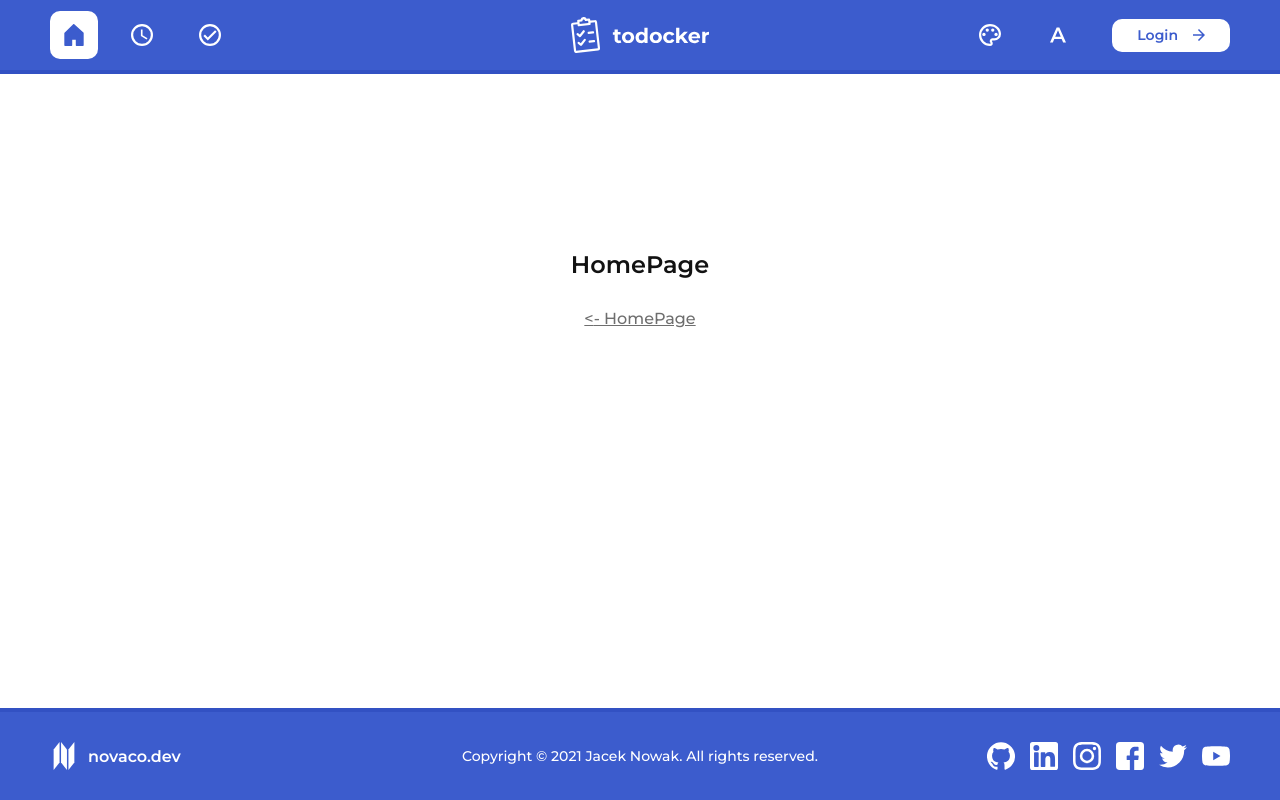
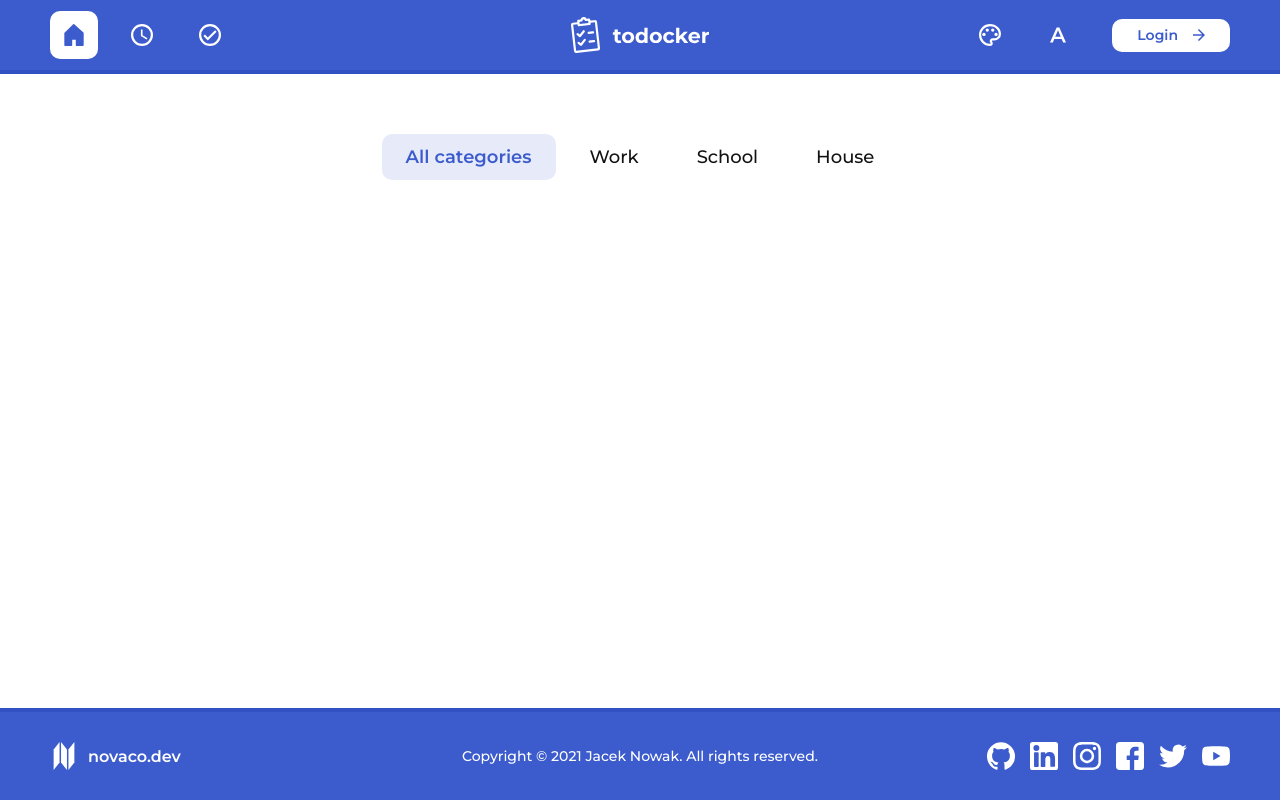
Before and after one commit to novacooo/react-todo-app, a React (Create React App) app: page / in a window 1280 px wide. Built offline with nearby package versions, Linux system fonts and the light colour scheme.

Commit message:
Added CategoryButton component

```diff
--- /dev/null
+++ b/src/components/atoms/CategoryButton/CategoryButton.tsx
@@ -0,0 +1,34 @@
+import { BORDER_RADIUS, BP_MOBILE_MAX, TRANSITION_TIME } from 'app_constants';
+import styled from 'styled-components';
+import { fontSettings } from 'theme/fontSettings';
+
+interface ICategoriesButtonProps {
+  active?: boolean;
+}
+
+const CategoriesButton = styled.button<ICategoriesButtonProps>`
+  padding: 12px 24px;
+  background-color: ${({ theme, active }) => (active ? theme.MAIN_TRANSPARENT : theme.BG_PRIMARY)};
+  border: none;
+  border-radius: ${BORDER_RADIUS};
+  font-size: ${fontSettings.sizesDesktop.l};
+  font-weight: ${({ active }) =>
+    active ? fontSettings.weights.semiBold : fontSettings.weights.medium};
+  color: ${({ theme, active }) => (active ? theme.MAIN : theme.TEXT_PRIMARY)};
+  transition: background-color ${TRANSITION_TIME};
+
+  &:hover {
+    cursor: pointer;
+  }
+
+  &:hover,
+  &:focus {
+    background-color: ${({ theme, active }) => (active ? theme.MAIN_TRANSPARENT : theme.BG_HOVER)};
+  }
+
+  @media (max-width: ${BP_MOBILE_MAX}) {
+    font-size: ${fontSettings.sizesMobile.l};
+  }
+`;
+
+export default CategoriesButton;
--- a/src/components/molecules/ModeButton/ModeButton.tsx
+++ b/src/components/molecules/ModeButton/ModeButton.tsx
@@ -15,6 +15,7 @@ import { actionCreators, StateType } from 'state';
 import { bindActionCreators } from 'redux';
 import { appThemes, ThemeModeType } from 'theme';
 import { useThemeDetector } from 'hooks';
+import { toggleTransitionClass } from 'helpers';
 
 const Container = styled.button`
   display: flex;
@@ -91,7 +92,7 @@ const ModeButton = (): JSX.Element => {
         break;
     }
 
-    // toggleTransitionClass();
+    toggleTransitionClass();
   };
 
   const renderIcon = (themeMode: ThemeModeType) => {
--- a/src/components/molecules/ThemeButton/ThemeButton.tsx
+++ b/src/components/molecules/ThemeButton/ThemeButton.tsx
@@ -15,6 +15,7 @@ import { actionCreators, StateType } from 'state';
 import { useDispatch, useSelector } from 'react-redux';
 import { bindActionCreators } from 'redux';
 import ColorButton from 'components/atoms/ColorButton/ColorButton';
+import { toggleTransitionClass } from 'helpers';
 
 const PaletteHoverContainer = styled.div`
   visibility: hidden;
@@ -76,7 +77,7 @@ const ThemeButton = (): JSX.Element => {
     localStorage.setItem(LS_KEY_THEME_COLOR, color);
     switchTheme(appThemes[mode][color]);
 
-    // toggleTransitionClass();
+    toggleTransitionClass();
   };
 
   return (
--- a/src/templates/MainTemplate.tsx
+++ b/src/templates/MainTemplate.tsx
@@ -15,6 +15,7 @@ import {
   THEME_MODE_DARK,
   THEME_MODE_LIGHT,
 } from 'app_constants';
+import { toggleTransitionClass } from 'helpers';
 
 interface IProps extends RouteComponentProps {
   children: JSX.Element;
@@ -41,7 +42,7 @@ const MainTemplate = ({ children }: IProps) => {
       switchTheme(appThemes[mode][color]);
     }
 
-    // toggleTransitionClass();
+    toggleTransitionClass();
   };
 
   useEffect(() => {
--- a/src/theme/GlobalStyle.tsx
+++ b/src/theme/GlobalStyle.tsx
@@ -6,8 +6,9 @@ const GlobalStyle = createGlobalStyle`
   html.${THEME_TRANSITION_CLASS} *,
   html.${THEME_TRANSITION_CLASS} *:before,
   html.${THEME_TRANSITION_CLASS} *:after {
-    transition: all ${THEME_TRANSITION_TIME}ms !important;
-    transition-delay: 0 !important;
+    /* transition: all ${THEME_TRANSITION_TIME}ms !important;
+    transition-delay: 0 !important; */
+    transition: none !important;
   }
 
   *, *::before, *::after {
--- a/src/views/HomePage.tsx
+++ b/src/views/HomePage.tsx
@@ -1,36 +1,33 @@
+import CategoriesButton from 'components/atoms/CategoryButton/CategoryButton';
 import React from 'react';
-import { NavLink } from 'react-router-dom';
-import { routes } from 'routes';
 import styled from 'styled-components';
 import PageTemplate from 'templates/PageTemplate';
-import { fontSettings } from 'theme/fontSettings';
 
 const Container = styled.div`
-  padding-top: 250px;
   display: flex;
   flex-direction: column;
   align-items: center;
+  padding: 134px 0;
+  width: 100%;
 `;
 
-const StyledHeader = styled.h1`
-  color: ${({ theme }) => theme.TEXT_PRIMARY};
-  font-size: ${fontSettings.sizesDesktop.xl};
-  font-weight: ${fontSettings.weights.semiBold};
-`;
-
-const StyledNavLink = styled(NavLink)`
-  margin-top: 30px;
-  color: ${({ theme }) => theme.TEXT_SECONDARY};
-  font-size: ${fontSettings.sizesDesktop.m};
-  font-weight: ${fontSettings.weights.medium};
+const CategoriesContainer = styled.div`
+  display: flex;
+  justify-content: center;
+  flex-wrap: wrap;
+  gap: 10px;
 `;
 
 const HomePage = (): JSX.Element => {
   return (
     <PageTemplate>
       <Container>
-        <StyledHeader>HomePage</StyledHeader>
-        <StyledNavLink to={routes.home}>{'<'}- HomePage</StyledNavLink>
+        <CategoriesContainer>
+          <CategoriesButton active>All categories</CategoriesButton>
+          <CategoriesButton>Work</CategoriesButton>
+          <CategoriesButton>School</CategoriesButton>
+          <CategoriesButton>House</CategoriesButton>
+        </CategoriesContainer>
       </Container>
     </PageTemplate>
   );
```
